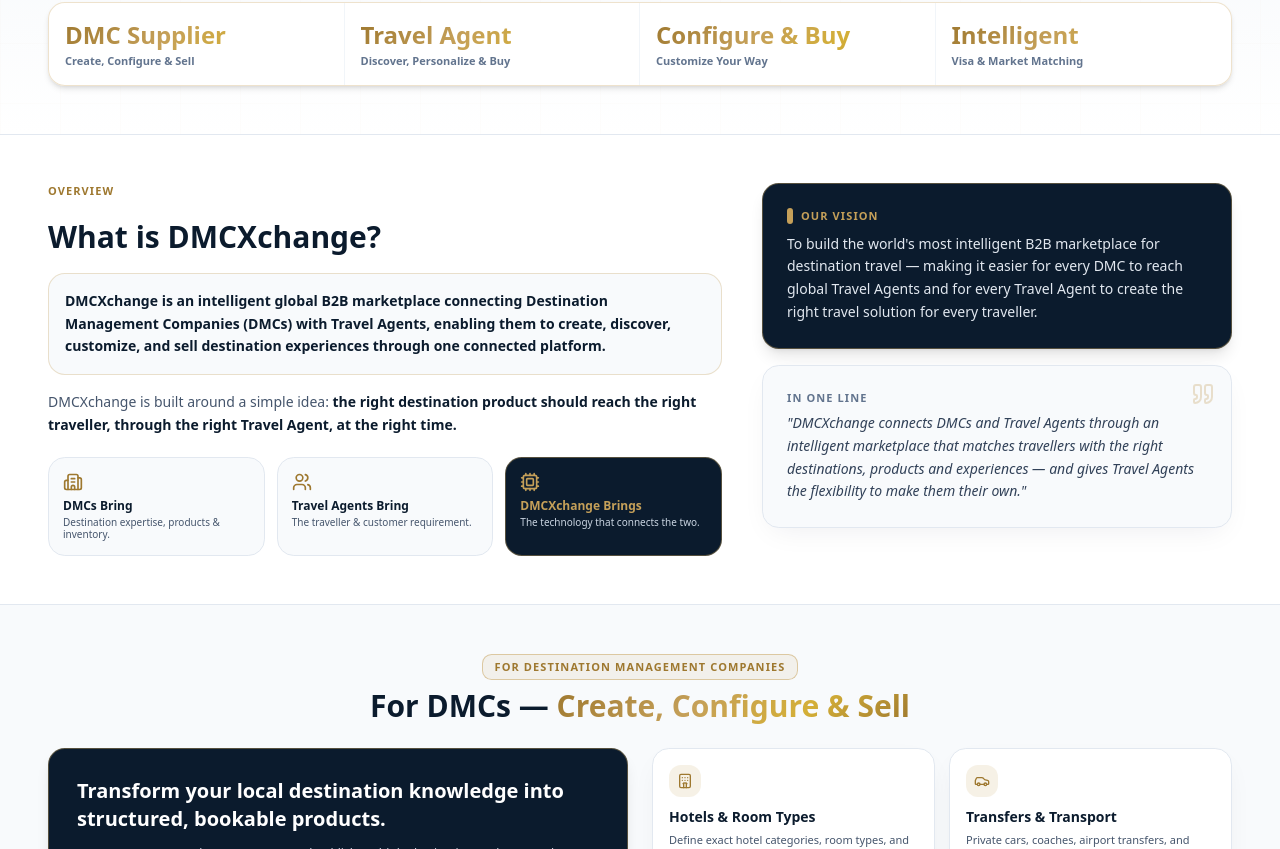
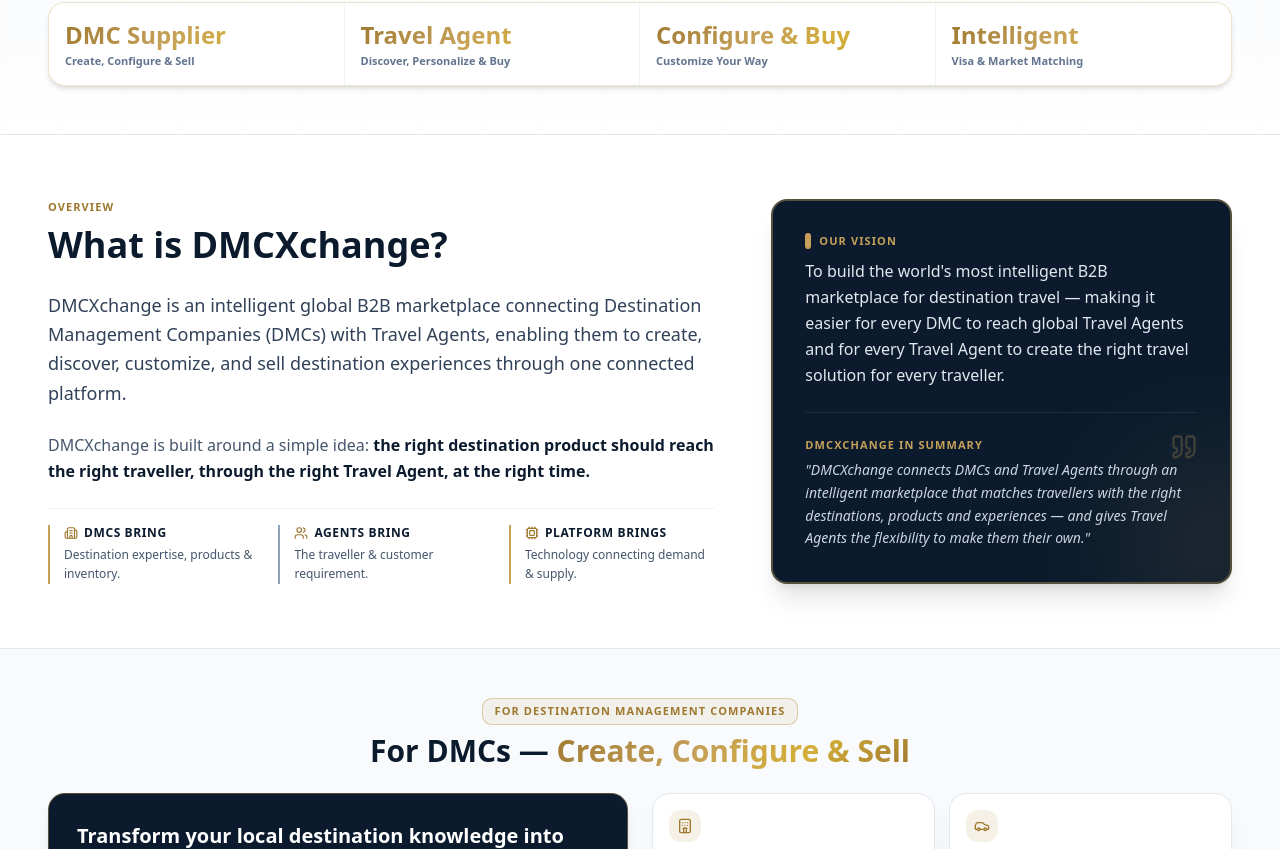
Before and after one commit to jatin1978-jb/dmchub, a Next.js app: page / in a window 1280 px wide. Shown: the part 713-1562 px from the top of the page. Built offline with nearby package versions, Linux system fonts and the light colour scheme.

Commit message:
redesign-overview-section-to-eliminate-box-clutter

```diff
--- a/src/app/page.tsx
+++ b/src/app/page.tsx
@@ -340,63 +340,82 @@
             </div>
           </section>
 
-          {/* Section 1: What is DMCXchange? (#about) */}
-          <section id="about" className="py-8 sm:py-10 lg:py-12 bg-white border-t border-b border-slate-200">
+          {/* Section 1: What is DMCXchange? (#about) - Clean Redesigned Layout */}
+          <section id="about" className="py-10 sm:py-12 lg:py-16 bg-white border-t border-b border-slate-200">
             <div className="w-full max-w-[1650px] mx-auto px-6 sm:px-10 lg:px-12">
-              <div className="grid grid-cols-1 lg:grid-cols-12 gap-8 lg:gap-10 items-start">
+              <div className="grid grid-cols-1 lg:grid-cols-12 gap-10 lg:gap-14 items-center">
 
-                <div className="lg:col-span-7 space-y-4">
-                  <p className="text-[11px] font-bold tracking-widest uppercase text-[#9E782F]">Overview</p>
-                  <h2 className="text-xl sm:text-2xl lg:text-3xl font-bold text-[#0B1B2D] leading-snug font-serif">
+                {/* Left Column: Clean Editorial Copy & 3 Pillars (No Boxes) */}
+                <div className="lg:col-span-7 space-y-6">
+                  <div>
+                    <span className="text-[11px] font-bold tracking-widest uppercase text-[#9E782F] block mb-1.5">Overview</span>
+                    <h2 className="text-2xl sm:text-3xl lg:text-4xl font-bold text-[#0B1B2D] leading-tight font-serif">
                       What is DMCXchange?
                     </h2>
-
-                  <div className="p-4 rounded-xl bg-[#F8FAFC] border border-[#C5A059]/30 text-sm font-semibold text-[#0B1B2D] leading-relaxed">
-                    DMCXchange is an intelligent global B2B marketplace connecting Destination Management Companies (DMCs) with Travel Agents, enabling them to create, discover, customize, and sell destination experiences through one connected platform.
                   </div>
 
-                  <p className="text-xs sm:text-sm text-slate-600 leading-relaxed">
+                  <p className="text-base sm:text-lg text-slate-700 leading-relaxed font-medium">
+                    DMCXchange is an intelligent global B2B marketplace connecting Destination Management Companies (DMCs) with Travel Agents, enabling them to create, discover, customize, and sell destination experiences through one connected platform.
+                  </p>
+
+                  <p className="text-sm sm:text-base text-slate-600 leading-relaxed">
                     DMCXchange is built around a simple idea: <strong className="text-[#0B1B2D]">the right destination product should reach the right traveller, through the right Travel Agent, at the right time.</strong>
                   </p>
 
-                  <div className="grid grid-cols-1 sm:grid-cols-3 gap-3 pt-1">
-                    <div className="p-3.5 rounded-xl bg-[#F8FAFC] border border-slate-200">
-                      <Building2 className="w-5 h-5 text-[#9E782F] mb-1.5" />
-                      <h4 className="font-bold text-[#0B1B2D] font-serif text-xs mb-0.5">DMCs Bring</h4>
-                      <p className="text-[10px] text-slate-600 leading-tight">Destination expertise, products & inventory.</p>
+                  {/* 3-Pillar Clean Flow (Line Divided - Zero Cards) */}
+                  <div className="pt-4 border-t border-slate-100 grid grid-cols-1 sm:grid-cols-3 gap-6">
+                    <div className="border-l-2 border-[#C5A059] pl-3.5 space-y-1">
+                      <div className="text-xs font-bold text-[#0B1B2D] uppercase tracking-wider flex items-center gap-1.5">
+                        <Building2 className="w-3.5 h-3.5 text-[#9E782F]" />
+                        <span>DMCs Bring</span>
                       </div>
-                    <div className="p-3.5 rounded-xl bg-[#F8FAFC] border border-slate-200">
-                      <Users className="w-5 h-5 text-[#9E782F] mb-1.5" />
-                      <h4 className="font-bold text-[#0B1B2D] font-serif text-xs mb-0.5">Travel Agents Bring</h4>
-                      <p className="text-[10px] text-slate-600 leading-tight">The traveller & customer requirement.</p>
+                      <p className="text-xs text-slate-600 leading-relaxed">Destination expertise, products & inventory.</p>
                     </div>
-                    <div className="p-3.5 rounded-xl bg-[#0B1B2D] text-white border border-[#C5A059]/40">
-                      <Cpu className="w-5 h-5 text-[#C5A059] mb-1.5" />
-                      <h4 className="font-bold text-[#C5A059] font-serif text-xs mb-0.5">DMCXchange Brings</h4>
-                      <p className="text-[10px] text-slate-300 leading-tight">The technology that connects the two.</p>
+
+                    <div className="border-l-2 border-slate-400 pl-3.5 space-y-1">
+                      <div className="text-xs font-bold text-[#0B1B2D] uppercase tracking-wider flex items-center gap-1.5">
+                        <Users className="w-3.5 h-3.5 text-[#9E782F]" />
+                        <span>Agents Bring</span>
+                      </div>
+                      <p className="text-xs text-slate-600 leading-relaxed">The traveller & customer requirement.</p>
+                    </div>
+
+                    <div className="border-l-2 border-[#C5A059] pl-3.5 space-y-1">
+                      <div className="text-xs font-bold text-[#0B1B2D] uppercase tracking-wider flex items-center gap-1.5">
+                        <Cpu className="w-3.5 h-3.5 text-[#9E782F]" />
+                        <span>Platform Brings</span>
+                      </div>
+                      <p className="text-xs text-slate-600 leading-relaxed">Technology connecting demand & supply.</p>
                     </div>
                   </div>
                 </div>
 
-                <div className="lg:col-span-5 space-y-4">
-                  {/* Vision Card */}
-                  <div className="rounded-xl p-5 sm:p-6 border border-[#C5A059]/40 bg-[#0B1B2D] text-white shadow-lg">
+                {/* Right Column: Single Unified Executive Card */}
+                <div className="lg:col-span-5">
+                  <div className="rounded-2xl p-7 sm:p-8 bg-[#0B1B2D] text-white border-2 border-[#C5A059]/40 shadow-xl space-y-6 relative overflow-hidden">
+                    <div className="absolute -right-16 -bottom-16 w-40 h-40 bg-[#C5A059]/15 rounded-full blur-3xl pointer-events-none" />
+
+                    {/* Our Vision */}
+                    <div>
                       <div className="flex items-center gap-2 mb-2">
                         <div className="w-1.5 h-4 rounded-full bg-[#C5A059]" />
                         <span className="text-[11px] font-bold tracking-widest uppercase text-[#C5A059]">Our Vision</span>
                       </div>
-                    <p className="text-slate-200 text-xs sm:text-sm leading-relaxed font-medium">
+                      <p className="text-slate-200 text-sm sm:text-base leading-relaxed">
                         To build the world's most intelligent B2B marketplace for destination travel — making it easier for every DMC to reach global Travel Agents and for every Travel Agent to create the right travel solution for every traveller.
                       </p>
                     </div>
 
-                  {/* One Line Quote Card */}
-                  <div className="rounded-xl p-5 sm:p-6 border border-slate-200 bg-[#F8FAFC] luxury-card-shadow relative">
-                    <Quote className="w-6 h-6 text-[#C5A059]/30 absolute top-4 right-4" />
-                    <span className="text-[11px] font-bold tracking-widest uppercase text-slate-500 mb-1.5 block">In One Line</span>
-                    <blockquote className="text-slate-700 text-xs sm:text-sm leading-relaxed italic font-serif">
+                    <div className="w-full h-px bg-slate-800" />
+
+                    {/* Summary Quote */}
+                    <div className="relative">
+                      <Quote className="w-7 h-7 text-[#C5A059]/25 absolute -top-1 right-0" />
+                      <span className="text-[11px] font-bold tracking-widest uppercase text-[#C5A059] mb-1.5 block">DMCXchange In Summary</span>
+                      <blockquote className="text-slate-300 text-xs sm:text-sm leading-relaxed italic font-serif">
                         "DMCXchange connects DMCs and Travel Agents through an intelligent marketplace that matches travellers with the right destinations, products and experiences — and gives Travel Agents the flexibility to make them their own."
                       </blockquote>
+                    </div>
                   </div>
                 </div>
 
```
Also changed, not shown: 1 other file (tests, documents, lock files or other folders). Lines whose indentation alone changed are shown as unchanged.
